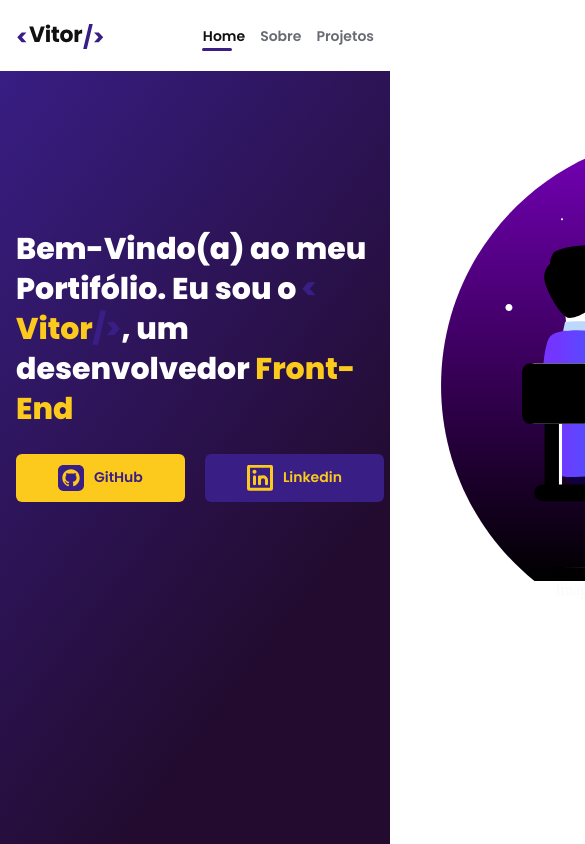
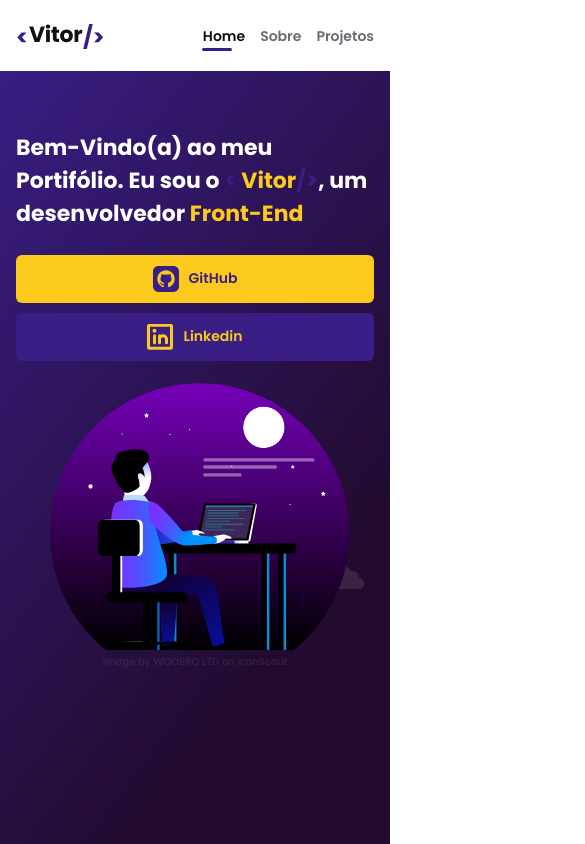
Before and after one commit to vitorFRE/Portifolio, a React (Vite) app: page / in a window 390 px wide. Shown: the top 844 px of the page, 585 px wide, since content can reach past the window. Built offline with nearby package versions, Linux system fonts and the light colour scheme.

Commit message:
Introdução responsivo

```diff
--- a/src/Components/Home/Introducao.module.css
+++ b/src/Components/Home/Introducao.module.css
@@ -1,7 +1,7 @@
 .introducao {
   margin-top: 60px;
   display: grid;
-  grid-template-columns: auto 600px;
+  grid-template-columns: 1fr 1.4fr;
   align-items: center;
 }
 .introducao_text h1 {
@@ -31,12 +31,14 @@
 }
 
 .introducao_btns {
-  display: flex;
+  display: grid;
+  grid-template-columns: 1fr 1fr;
   gap: 20px;
 }
 
 .introducao_btns a:nth-child(1) button{
   display: flex;
+  justify-content: center;
 }
 .introducao_btns a:nth-child(1) button::before {
   background: url(../../assets/GitHub-logo-roxa.svg) no-repeat center center;
@@ -47,6 +49,7 @@
 }
 .introducao_btns a:nth-child(2) button{
   display: flex;
+  justify-content: center;
 }
 .introducao_btns a:nth-child(2) button::before {
   background: url(../../assets/Linkedin-Logo-dourado.svg) no-repeat center center;
@@ -55,3 +58,31 @@
   height: 26px;
   margin-right: 10px;
 }
+
+@media (max-width:750px) {
+  .introducao_text h1 {
+    font-weight: 700;
+    font-size: 22px;
+    line-height: 33px;
+  }
+  .img_credits {
+    font-family: 'Poppins';
+    font-weight: 500;
+    font-size: 10px;
+    line-height: 24px;
+  }
+  }
+
+@media (max-width:700px) {
+.introducao {
+  grid-template-columns: 1fr;
+  gap: 20px;
+}
+.introducao_btns {
+  grid-template-columns: 1fr;
+  gap: 10px;
+}
+.introducao_btns button {
+  width: 100%;
+}
+}
```
